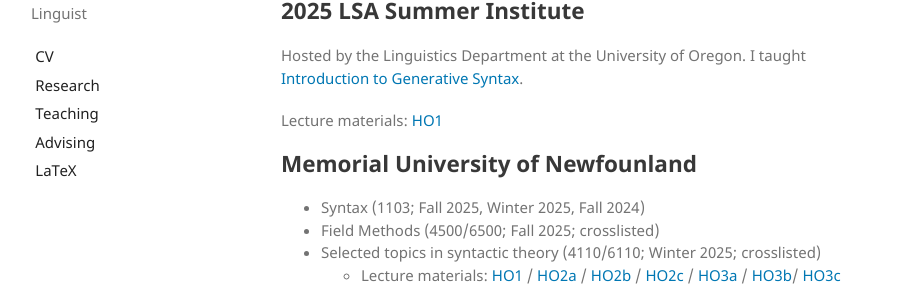
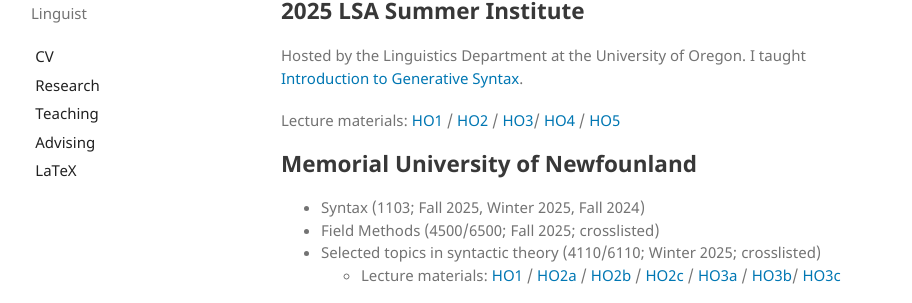
Before and after one commit to sznfng/sznfng.github.io, a Jekyll site: the page built from teaching.md, in a window 1280 px wide and 1060 px high. Shown: the part 211-514 px from the top of the window, without its empty margins (179-1091 px from the left). Built offline with Jekyll 4.4.1, drawn with Linux system fonts in a browser that asks for light colours.

Commit message:
Update teaching.md

```diff
--- a/teaching.md
+++ b/teaching.md
@@ -12,7 +12,7 @@ The current version of an Intro to syntax textbook I am writing can be downloade
 
 Hosted by the Linguistics Department at the University of Oregon. I taught [Introduction to Generative Syntax](https://center.uoregon.edu/LSA/2025/program/search/detail_session.php?id=13901702).
 
-Lecture materials: [HO1](files/intro_syntax/Intro_Generative_Syntax_LSA_2025_HO1.pdf)
+Lecture materials: [HO1](files/intro_syntax/Intro_Generative_Syntax_LSA_2025_HO1.pdf) / [HO2](files/intro_syntax/Intro_Generative_Syntax_LSA_2025_HO2.pdf) / [HO3](files/intro_syntax/Intro_Generative_Syntax_LSA_2025_HO3.pdf )/ [HO4](files/intro_syntax/Intro_Generative_Syntax_LSA_2025_HO4.pdf) / [HO5](files/intro_syntax/Intro_Generative_Syntax_LSA_2025_HO5.pdf)
 
 ## Memorial University of Newfounland
 + Syntax (1103; Fall 2025, Winter 2025, Fall 2024)
```
